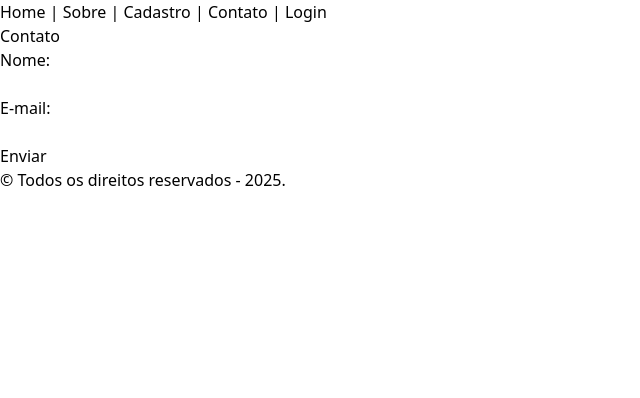
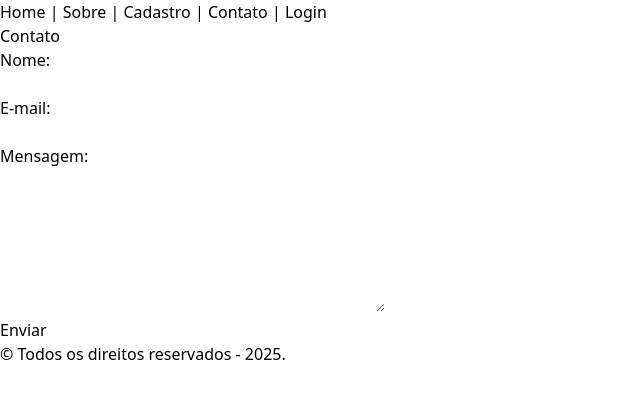
Before and after one commit to 1TDSPW-25/sistema-flow, a React (Vite) app: page /contato in a window 1280 px wide. Shown: the top 398 px of the page, without its empty margins (0-640 px from the left). Built offline with nearby package versions, Linux system fonts and the light colour scheme; data requests are answered from the project's data file.

Commit message:
feat:Conclusão da pagina contato e finalizando as funcionalidades.

```diff
--- a/src/routes/Contato/index.tsx
+++ b/src/routes/Contato/index.tsx
@@ -1,29 +1,44 @@
-import { useState } from "react";
-import type { FormEvent } from "react";
+import { useState, type FormEvent } from "react";
 
 export default function Contato() {
   const [nome, setNome] = useState("");
   const [email, setEmail] = useState("");
+  const [mensagem, setMensagem] = useState("");
+  const [enviando, setEnviando] = useState(false);
 
   function handleSubmit(e: FormEvent) {
     e.preventDefault();
-    alert(`Enviado!\nNome: ${nome}\nEmail: ${email}`);
-    setNome("");
-    setEmail("");
+
+    if (!nome.trim() || !email.trim() || !mensagem.trim()) {
+      alert("Preencha nome, e-mail e mensagem.");
+      return;
+    }
+
+    setEnviando(true);
+
+    setTimeout(() => {
+      alert(`Enviado!\n\nNome: ${nome}\nEmail: ${email}\nMensagem:\n${mensagem}`);
+      setNome("");
+      setEmail("");
+      setMensagem("");
+      setEnviando(false);
+    }, 600);
   }
 
   return (
     <main>
       <h1>Contato</h1>
 
-      <form onSubmit={handleSubmit}>
+      <form onSubmit={handleSubmit} noValidate>
         <div>
           <label htmlFor="nome">Nome:</label><br />
           <input
             id="nome"
+            name="nome"
             value={nome}
             onChange={(e) => setNome(e.target.value)}
             required
+            disabled={enviando}
           />
         </div>
 
@@ -31,14 +46,32 @@ export default function Contato() {
           <label htmlFor="email">E-mail:</label><br />
           <input
             id="email"
+            name="email"
             type="email"
             value={email}
             onChange={(e) => setEmail(e.target.value)}
             required
+            disabled={enviando}
           />
         </div>
 
-        <button type="submit">Enviar</button>
+        <div>
+          <label htmlFor="mensagem">Mensagem:</label><br />
+          <textarea
+            id="mensagem"
+            name="mensagem"
+            value={mensagem}
+            onChange={(e) => setMensagem(e.target.value)}
+            required
+            rows={6}
+            cols={40}
+            disabled={enviando}
+          />
+        </div>
+
+        <button type="submit" disabled={enviando}>
+          {enviando ? "Enviando..." : "Enviar"}
+        </button>
       </form>
     </main>
   );
```
